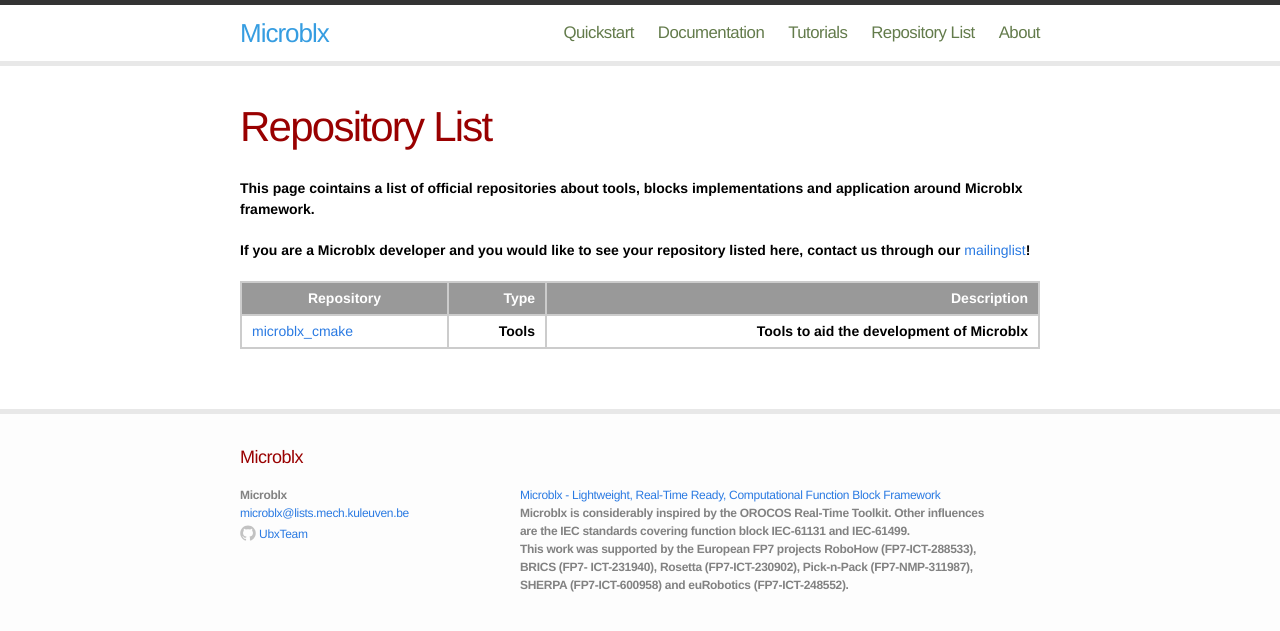
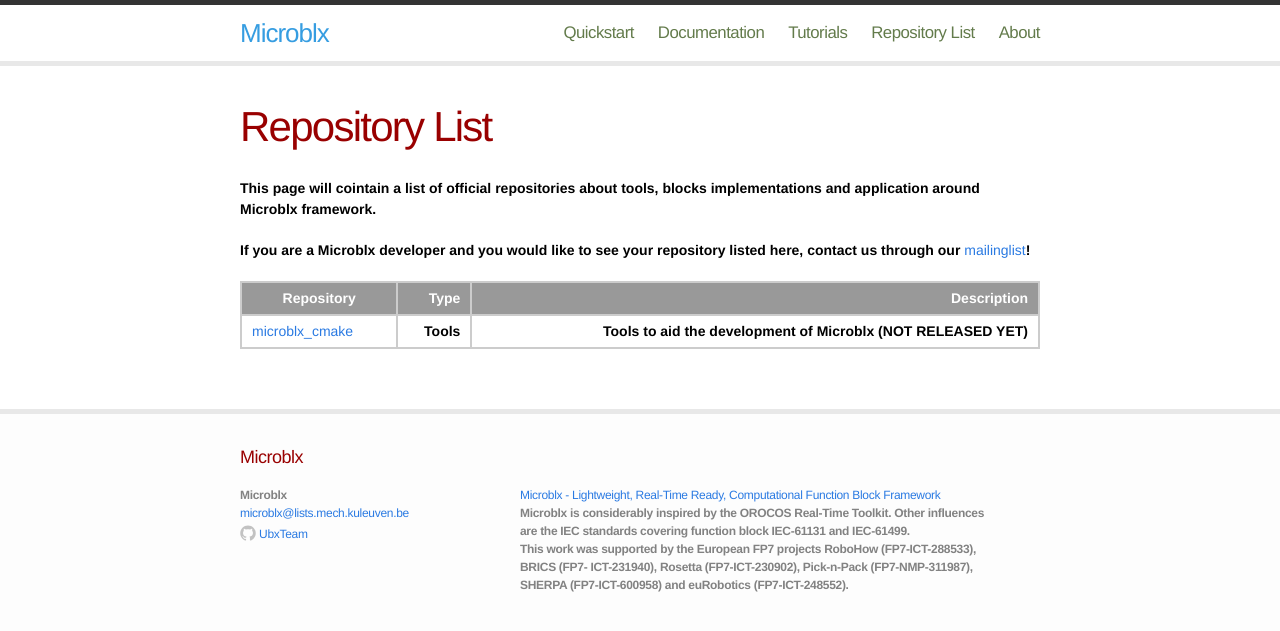
Before and after one commit to UbxTeam/UbxTeam.github.io, a Jekyll site: the page built from repolist.md, in a window 1280 px wide. Shown: the top 631 px of the page. Built offline with Jekyll 4.4.1, drawn with Linux system fonts in a browser that asks for light colours.

```diff
--- a/repolist.md
+++ b/repolist.md
@@ -5,10 +5,10 @@ permalink: /repolist/
 group: "navigation"
 ---
 
-This page cointains a list of official repositories about tools, blocks implementations and application around Microblx framework.
+This page will cointain a list of official repositories about tools, blocks implementations and application around Microblx framework.
 
 If you are a Microblx developer and you would like to see your repository listed here, contact us through our [mailinglist](http://lists.mech.kuleuven.be/mailman/listinfo/microblx)!
 
 | Repository |  Type    |   Description  |
 | -------------|----------------:|----------------:|
-| [microblx_cmake](https://github.com/haianos/microblx_cmake) | Tools | Tools to aid the development of Microblx |
+| [microblx_cmake](https://github.com/haianos/microblx_cmake) | Tools | Tools to aid the development of Microblx (NOT RELEASED YET) |
```
Also changed, not shown: Tutorials/index.md (+0 -1 lines).
